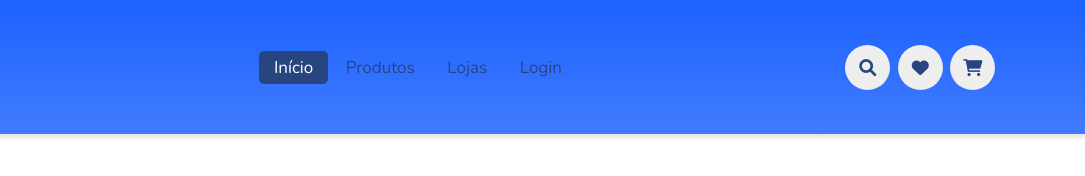
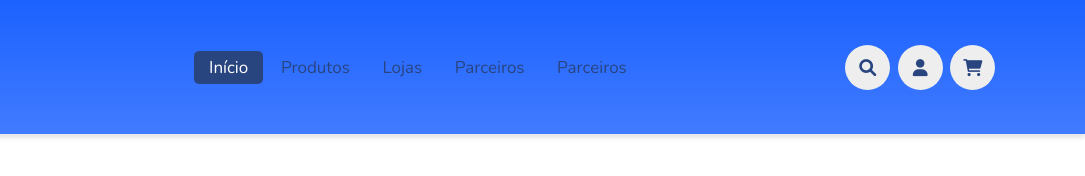
Before and after one commit to OsniFilipo/Idrinks-2.0, a plain HTML site: page index.html in a window 1280 px wide. Shown: the full height of the page, 195-1280 px from the left. Drawn offline with nearby package versions, Linux system fonts and the light colour scheme.

Commit message:
Mudança

```diff
--- a/index.html
+++ b/index.html
@@ -8,7 +8,7 @@
     <meta http-equiv="X-UA-Compatible" content="IE=edge">
     <meta name="viewport" content="width=device-width, initial-scale=1.0">
     <meta name="description" content="Novo e-commerce de bebidas">
-    <!--    Nome na barra de cima do site  -->
+    <!--    Nome na barra de em cima do site  -->
     <title>Idrinks</title>
     <!--    Link para o css com o html  -->
     <link rel="stylesheet" type="text/css" href="style.css" />
@@ -32,13 +32,14 @@
                     <a class="active" href="#Início">Início</a>
                     <a href="#Produtos">Produtos</a>
                     <a href="#Lojas">Lojas</a>
-                    <a href="#Login">Login</a>
+                    <a href="#Parceiria">Parceiros</a>
+                    <a href="#Parceiros">Parceiros</a>
                 </nav>
 
                 <div class="icons">
                     <i class="fas fa-bars" id="menu-bars"></i>
                     <i class="fas fa-search" id="search-icon"></i>
-                    <a href="#" class="fas fa-heart"></a>
+                    <i class="fas fa-user" id="login-btn"></i>
                     <a href="#" class="fas fa-shopping-cart"></a>
 
                 </div>
@@ -53,7 +54,7 @@
 
 <!-- Link para o Java -->
 
-        <script src="js/scrip.js"></script>
+        <script src="script.js"></script>
 
     </body>
 
--- a/style.css
+++ b/style.css
@@ -1,5 +1,7 @@
+/* link da fonte */
 @import url('https://fonts.googleapis.com/css2?family=Nunito:wght@200;300;400;600;700&display=swap');
 
+/* palavra chave para colocar a cor patão */
 :root {
 
     --texto : rgba(41, 69, 128, 1);
@@ -8,6 +10,7 @@
 
 }
 
+/* Parte que deixa o intence minimisado */
 *{
 
     font-family: 'Nunito', sans-serif;
```
